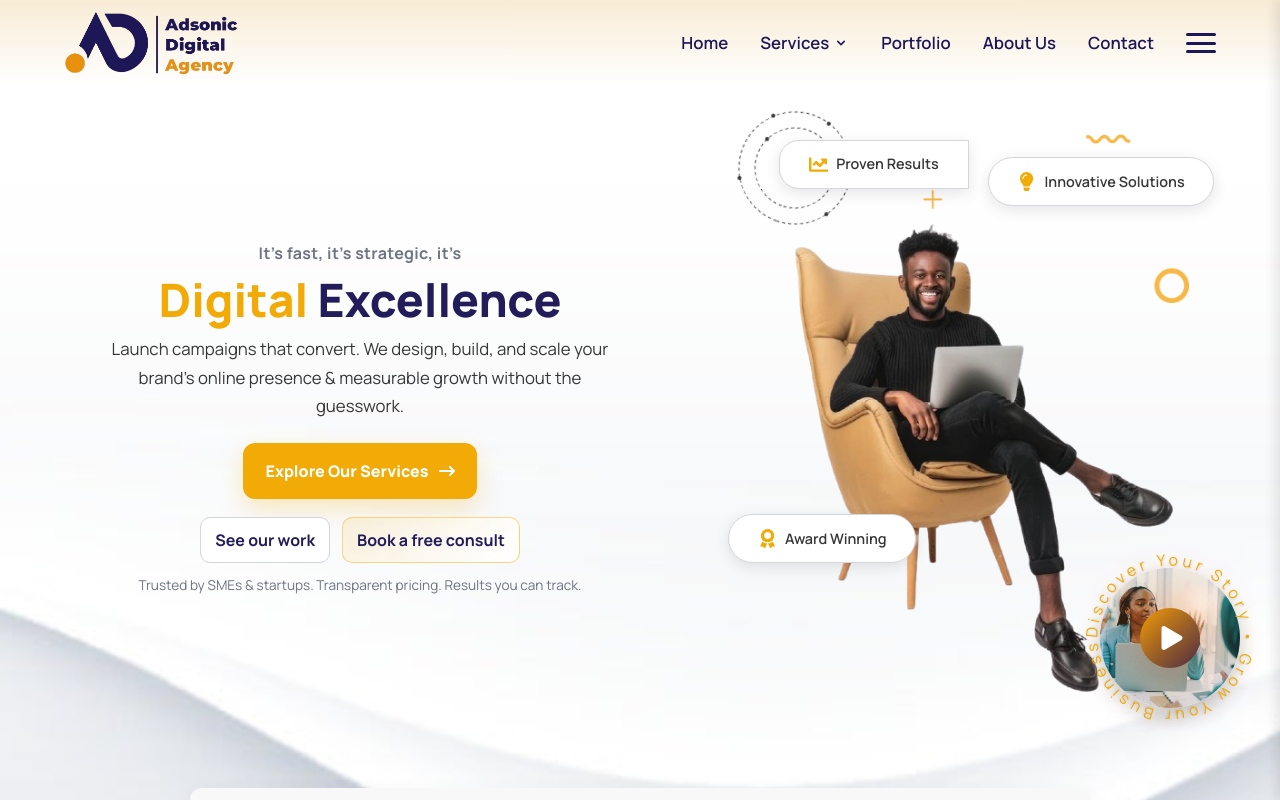
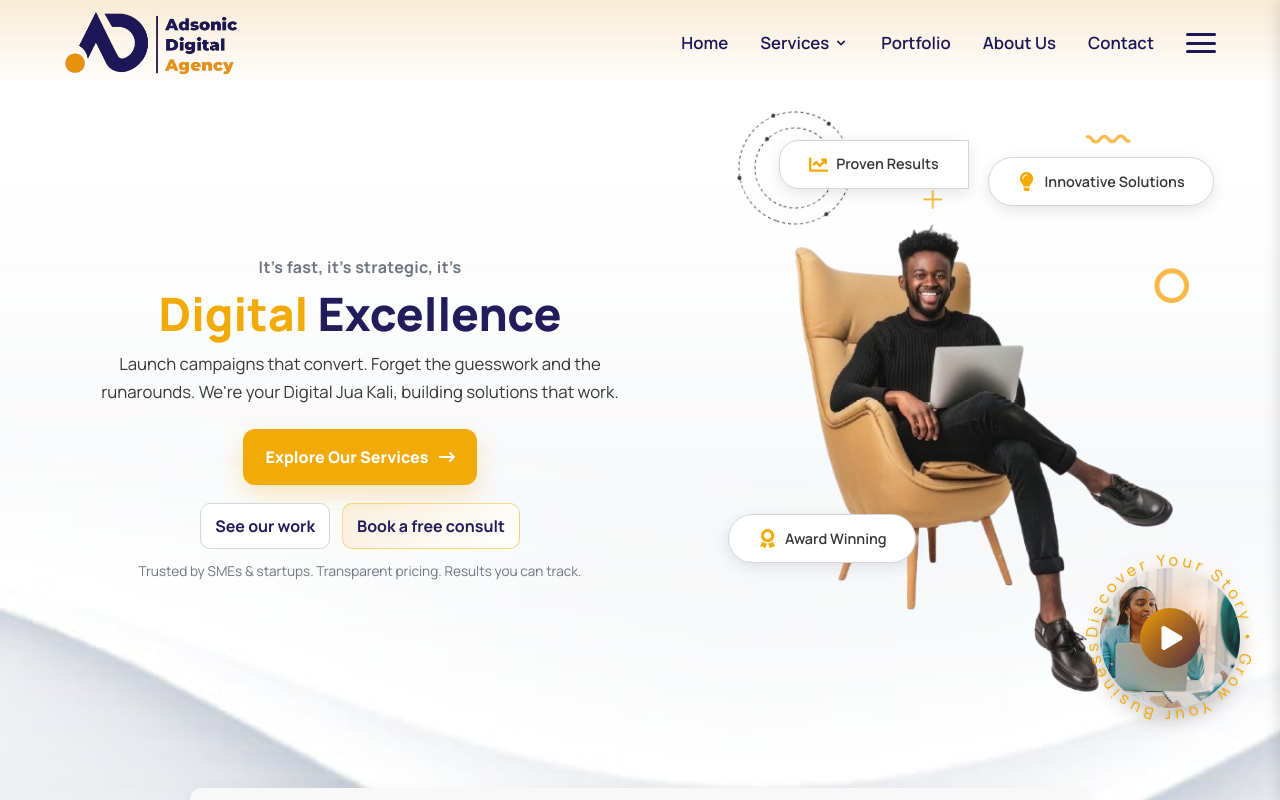
Before and after one commit to JOHNINDAKWA/adsonikdigital, a React (Vite) app: page / in a window 1280 px wide. Shown: the top 800 px of the page. Built offline with nearby package versions, Linux system fonts and the light colour scheme.

Commit message:
another change

```diff
--- a/src/Pages/Home/Landing/Landing.jsx
+++ b/src/Pages/Home/Landing/Landing.jsx
@@ -122,8 +122,8 @@ const Landing = () => {
   </h1>
 
   <p className="promo-sub">
-    Launch campaigns that convert. We design, build, and scale your brand’s
-    online presence & measurable growth without the guesswork.
+    Launch campaigns that convert. Forget the guesswork and the runarounds.
+    We're your Digital Jua Kali, building solutions that work.
   </p>
 
   <Link to="/services" className="promo-cta">
```
